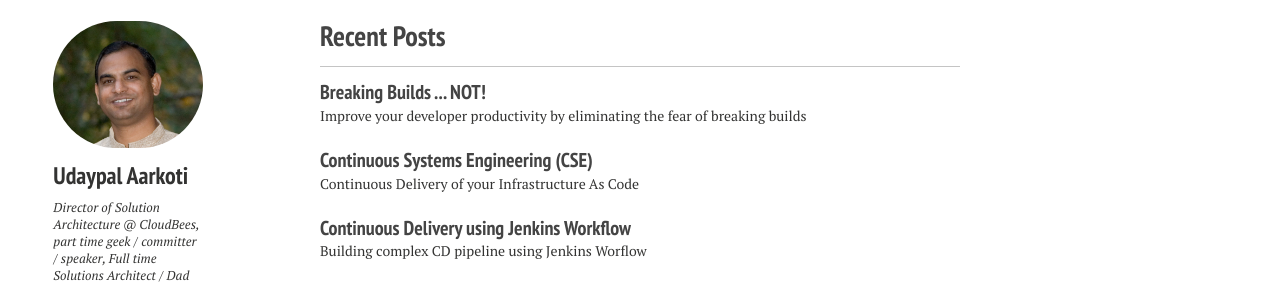
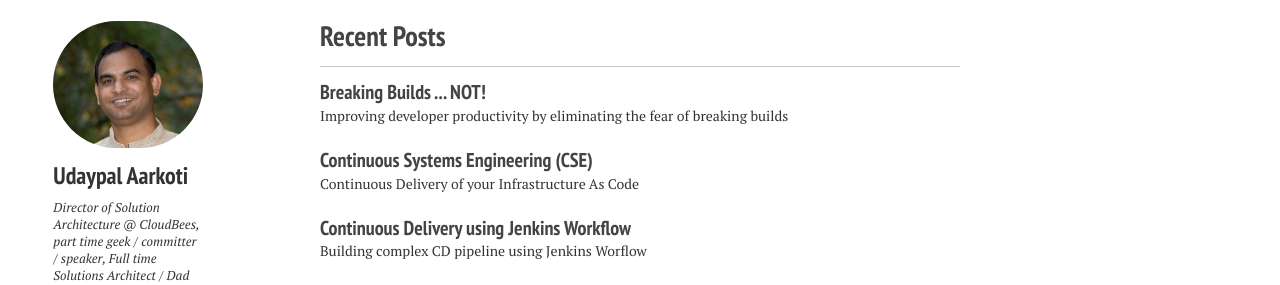
Before and after one commit to uaarkoti/uaarkoti.github.io, a Jekyll site: the page built from index.md, in a window 1280 px wide. Shown: the part 334-619 px from the top of the page. Built offline with Jekyll 4.4.1, drawn with Linux system fonts in a browser that asks for light colours; nearby versions of some CDN libraries.

Commit message:
Updated excerpt for Breaking Builds

```diff
--- a/_posts/2015-05-14-breaking-builds.markdown
+++ b/_posts/2015-05-14-breaking-builds.markdown
@@ -3,7 +3,7 @@ layout: post
 title: Breaking Builds ... NOT!
 modified:
 categories:
-excerpt: "Improve your developer productivity by eliminating the fear of breaking builds"
+excerpt: "Improving developer productivity by eliminating the fear of breaking builds"
 tags: [Jenkins, CD, Best Practices, CloudBees]
 comments: true
 image:
```
